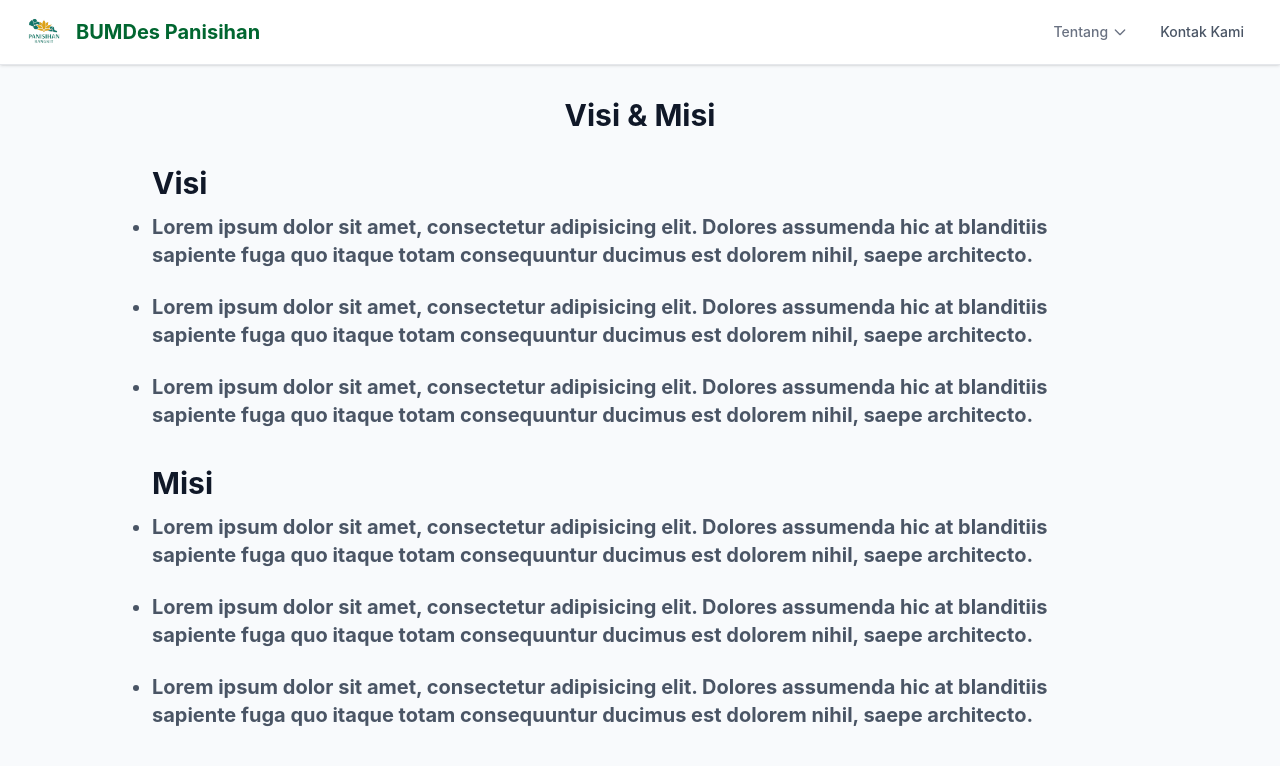
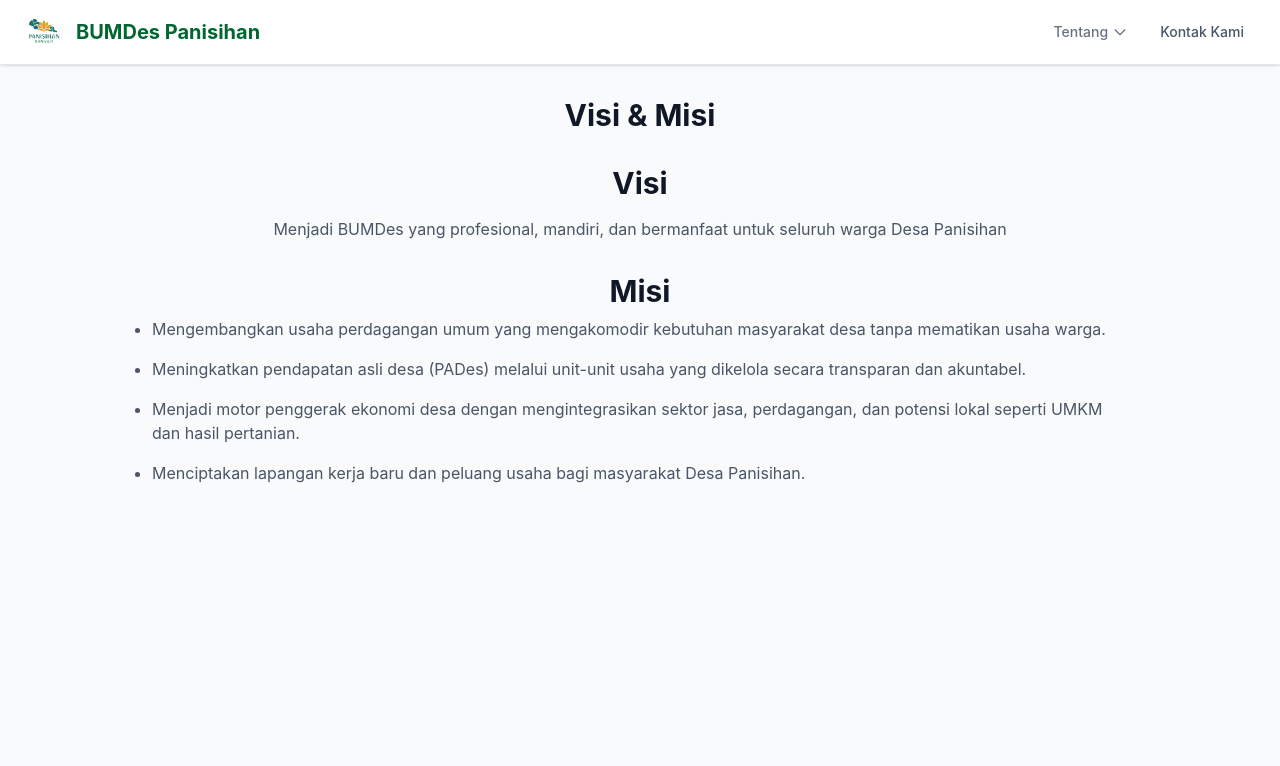
Before and after one commit to hafizhabdillah-ctrl/bumdes-panisihan, a React (Vite) app: page /visi-misi in a window 1280 px wide. Shown: the top 766 px of the page. Built offline with nearby package versions, Linux system fonts and the light colour scheme.

Commit message:
updated content

```diff
--- a/Components/TopBar.jsx
+++ b/Components/TopBar.jsx
@@ -29,7 +29,8 @@ export default function TopBar({ showMainLinks = false }) {
   return (
     <div ref={menuRef} className="sticky top-0 z-50 bg-white/95 backdrop-blur shadow-sm border-b border-gray-200">
       <div className="flex h-16 items-center justify-between px-4 md:px-6">
-        <div className="flex items-center gap-3 cursor-pointer" onClick={() => handleNavigation('/')}>          <img src="/logo.png" alt="Logo Panisihan" className="h-10 w-10 object-contain" />
+        <div className="flex items-center gap-3 cursor-pointer" onClick={() => handleNavigation('/')}>
+          <img src="/logo.png" alt="Logo Panisihan" className="h-10 w-10 object-contain" />
           <p className="text-lg md:text-xl font-bold text-green-800">BUMDes Panisihan</p>
         </div>
 
--- a/src/pages/Contact.jsx
+++ b/src/pages/Contact.jsx
@@ -6,7 +6,7 @@ export default function Contact() {
   return (
     <div className="min-h-screen bg-slate-50">
       <TopBar showMainLinks={false} />
-      <main className="max-w-6xl mx-auto px-6 py-16">
+      <main className="max-w-6xl mx-auto px-6 py-8">
         <h1 className="text-4xl font-bold text-gray-900 mb-12 text-center">Kontak Kami</h1>
 
         <div className="grid grid-cols-1 md:grid-cols-3 gap-12">
@@ -28,18 +28,6 @@ export default function Contact() {
                   01234567891011
                 </a>
                 <p>Contact Person 2</p>
-              </div>
-              <div>
-                <a className="text-blue-600 hover:text-blue-800 font-medium">
-                  01234567891011
-                </a>
-                <p>Contact Person 3</p>
-              </div>
-              <div>
-                <a className="text-blue-600 hover:text-blue-800 font-medium">
-                  01234567891011
-                </a>
-                <p>Contact Person 4</p>
               </div>
             </div>
           </div>
@@ -70,8 +58,8 @@ export default function Contact() {
               <p className="mt-4">
                 <span className="font-medium">Email:</span>
                 <br />
-                <a href="mailto:[EMAIL_ADDRESS]" className="text-blue-600 hover:text-blue-800">
-                  [EMAIL_ADDRESS]
+                <a className="text-blue-600 hover:text-blue-800">
+                  bumdesmitraqytasejahtera@gmail.com
                 </a>
               </p>
             </div>
--- a/src/pages/PotensiDesa.jsx
+++ b/src/pages/PotensiDesa.jsx
@@ -1,20 +1,42 @@
 import React from "react";
 import TopBar from "../../Components/TopBar";
 import { potensi } from "../../utils/potensi";
+import { tanah } from "../../utils/potensi";
 
 export default function PotensiDesa() {
 
   return (
     <div className="min-h-screen bg-slate-50">
       <TopBar showMainLinks={false} />
-      <div className="max-w-5xl mx-auto px-6 py-12">
+      <div className="max-w-5xl mx-auto px-6 py-8">
         <h1 className="text-3xl flex justify-center font-bold text-gray-900 mb-8">Potensi Desa Panisihan</h1>
 
         <div className="grid grid-cols-2 md:grid-cols-3 gap-8">
-          {potensi.map((s) => (
-            <div key={s.label} className="text-center bg-white p-4 rounded-lg shadow-md cursor-pointer hover:shadow-lg transition-shadow">
-              <div className="text-5xl md:text-5xl font-bold text-black">{s.value}</div>
-              <div className="mt-3 text-gray-700">{s.label}</div>
+          {potensi.map((s) => {
+            const specialPos = s.label && s.label.toLowerCase().includes("umkm") ? "md:col-start-2 md:row-start-2" : "";
+            return (
+              <div key={s.label} className={`text-center bg-white p-4 rounded-lg shadow-md hover:shadow-lg transition-shadow ${specialPos}`}>
+                <div className="text-5xl md:text-4xl font-bold text-black">{s.value}</div>
+                <div className="mt-3 text-gray-700 text-sm">{s.label}</div>
+              </div>
+            );
+          })}
+        </div>
+
+        <h1 className="text-3xl flex mt-6 justify-center font-bold text-gray-900 mb-8">Perincian Tanah Desa Panisihan</h1>
+
+        <div className="grid grid-cols-2 md:grid-cols-3 gap-8">
+          {tanah.map((s) => (
+            <div key={s.label} className="text-center bg-white p-4 rounded-lg shadow-md hover:shadow-lg transition-shadow">
+              <div className="text-5xl md:text-4xl font-bold text-black">
+                <span>
+                  {s.value}
+                </span>
+                <span className="text-xl text-gray-500">
+                  ha
+                </span>
+              </div>
+              <div className="mt-3 text-gray-700 text-sm">{s.label} </div>
             </div>
           ))}
         </div>
--- a/src/pages/TentangKami.jsx
+++ b/src/pages/TentangKami.jsx
@@ -5,16 +5,48 @@ export default function TentangKami() {
   return (
     <div className="min-h-screen bg-slate-50">
       <TopBar showMainLinks={false} />
-      <div className="max-w-5xl mx-auto px-6 py-8">
-        <h1 className="text-3xl flex justify-center font-bold text-gray-900">Tentang Kami</h1>
-        <p className="mt-4 text-gray-600 flex justify-center text-center">
-          Lorem ipsum dolor sit amet, consectetur adipisicing elit. Recusandae, expedita explicabo. Laborum placeat repellendus eos porro cumque laboriosam voluptates dolorum sed itaque aut nulla nisi numquam facere molestias obcaecati vel necessitatibus natus in voluptas aperiam, quae incidunt quod. Possimus facere aut unde maxime quia quaerat enim, ipsum esse dignissimos exercitationem?.
-        </p>
-      </div>
 
-      <div className="max-w-5xl mx-auto px-6">
-        <h1 className="text-3xl font-bold text-gray-900 flex justify-center">Struktur</h1>
-      </div>
+      <main className="max-w-6xl mx-auto px-6 py-8 space-y-10">
+        <section className="text-center">
+          <h1 className="text-3xl font-extrabold text-gray-900">Tentang Kami</h1>
+          <p className="mt-4 text-gray-600 mx-auto">
+            BUMDes Mitra Qyta Sejahtera merupakan BUMDes di Desa Panisihan Kecamatan Maos Kabupaten Cilacap. BUMDes Mitra Qyta Sejahtera bergerak pada jasa pengelolahan sampah, bidang pertanian, peternakan, dan jasa pengelolaan sport center. Kami mengelola dengan semangat kebersamaan dan gotong royong dengan prinsip pembangunan inklusif, keterbukaan, tanggung jawab dengan mengedepankan prinsip <i>Sustainable development</i>.
+          </p>
+        </section>
+
+        <section>
+          <h2 className="text-2xl font-bold text-center text-gray-900">Struktur</h2>
+          <div className="flex justify-center items-center mt-6">
+            <img src="/struktur.jpeg" alt="Struktur organisasi" className="max-w-full w-80 md:w-96 lg:w-[680px] h-auto rounded shadow" />
+          </div>
+        </section>
+
+        <section>
+          <h2 className="text-2xl font-bold text-center text-gray-900">Dasar Hukum</h2>
+
+          <div className="mt-6 grid grid-cols-1 md:grid-cols-2 gap-6">
+            <div className="bg-white p-6 rounded-md shadow-sm border border-gray-100">
+              <div className="flex items-start justify-between gap-4">
+                <div>
+                  <h3 className="text-xl font-semibold text-gray-900">Peraturan Pemerintah (PP) No. 11 Tahun 2021 tentang Badan Usaha Milik Desa</h3>
+                  <a href="https://drive.google.com/uc?export=download&id=1LcDj3bHmt3HXTA_55xXCIgiiR_F5JvVZ" className="text-sky-500 mt-3 inline-block">Download</a>
+                </div>
+              </div>
+              <div className="mt-6 border-t border-gray-300" />
+            </div>
+
+            <div className="bg-white p-6 rounded-md shadow-sm border border-gray-100">
+              <div className="flex items-start justify-between gap-4">
+                <div>
+                  <h3 className="text-xl font-semibold text-gray-900">Nomor Pokok Wajib Pajak (NPWP)</h3>
+                  <p className="text-gray-400 mt-10">12.707.117.3-522.000</p>
+                </div>
+              </div>
+              <div className="mt-6 border-t border-gray-300" />
+            </div>
+          </div>
+        </section>
+      </main>
     </div>
   );
 }
--- a/src/pages/VisiMisi.jsx
+++ b/src/pages/VisiMisi.jsx
@@ -10,31 +10,26 @@ export default function VisiMisi() {
       </div>
 
       <div className="max-w-5xl mx-auto px-6">
-        <h1 className="text-3xl font-bold text-gray-900">Visi</h1>
-        <ul className="text-xl font-bold text-gray-600 list-disc">
-          <li className="py-3">
-            Lorem ipsum dolor sit amet, consectetur adipisicing elit. Dolores assumenda hic at blanditiis sapiente fuga quo itaque totam consequuntur ducimus est dolorem nihil, saepe architecto.
-          </li>
-          <li className="py-3">
-            Lorem ipsum dolor sit amet, consectetur adipisicing elit. Dolores assumenda hic at blanditiis sapiente fuga quo itaque totam consequuntur ducimus est dolorem nihil, saepe architecto.
-          </li>
-          <li className="py-3">
-            Lorem ipsum dolor sit amet, consectetur adipisicing elit. Dolores assumenda hic at blanditiis sapiente fuga quo itaque totam consequuntur ducimus est dolorem nihil, saepe architecto.
-          </li>
-        </ul>
+        <h1 className="text-3xl flex justify-center font-bold text-gray-900">Visi</h1>
+        <p className="mt-4 text-gray-600 flex justify-center text-center">
+          Menjadi BUMDes yang  profesional, mandiri, dan bermanfaat untuk seluruh warga Desa Panisihan
+        </p>
       </div>
 
-      <div className="max-w-5xl mx-auto px-6 py-6">
-        <h1 className="text-3xl font-bold text-gray-900">Misi</h1>
-        <ul className="text-xl font-bold text-gray-600 list-disc">
-          <li className="py-3">
-            Lorem ipsum dolor sit amet, consectetur adipisicing elit. Dolores assumenda hic at blanditiis sapiente fuga quo itaque totam consequuntur ducimus est dolorem nihil, saepe architecto.
+      <div className="max-w-5xl mx-auto px-6 py-8">
+        <h1 className="text-3xl flex justify-center font-bold text-gray-900">Misi</h1>
+        <ul className="text-gray-600 list-disc">
+          <li className="py-2">
+            Mengembangkan usaha perdagangan umum yang mengakomodir kebutuhan masyarakat desa tanpa mematikan usaha warga.
           </li>
-          <li className="py-3">
-            Lorem ipsum dolor sit amet, consectetur adipisicing elit. Dolores assumenda hic at blanditiis sapiente fuga quo itaque totam consequuntur ducimus est dolorem nihil, saepe architecto.
+          <li className="py-2">
+            Meningkatkan pendapatan asli desa (PADes) melalui unit-unit usaha yang dikelola secara transparan dan akuntabel.
           </li>
-          <li className="py-3">
-            Lorem ipsum dolor sit amet, consectetur adipisicing elit. Dolores assumenda hic at blanditiis sapiente fuga quo itaque totam consequuntur ducimus est dolorem nihil, saepe architecto.
+          <li className="py-2">
+            Menjadi motor penggerak ekonomi desa dengan mengintegrasikan sektor jasa, perdagangan, dan potensi lokal seperti UMKM dan hasil pertanian.
+          </li>
+          <li className="py-2">
+            Menciptakan lapangan kerja baru dan peluang usaha bagi masyarakat Desa Panisihan.
           </li>
         </ul>
       </div>
--- a/utils/potensi.js
+++ b/utils/potensi.js
@@ -1,8 +1,18 @@
-  export const potensi = [
-    { label: "Luas Wilayah (KM2)", value: "401" },
-    { label: "Penduduk", value: "8.016" },
-    { label: "Kepala Keluarga", value: "2.300" },
-    { label: "RW", value: "8" },
-    { label: "RT", value: "35" },
-    { label: "UKM/UMKM", value: "0" },
-  ];
+export const potensi = [
+  { label: "Penduduk", value: "4,252" },
+  { label: "RW", value: "5" },
+  { label: "RT", value: "17" },
+  { label: "UKM/UMKM", value: "30" },
+];
+
+  export const tanah = [
+  { label: "Luas Wilayah", value: "239.016" },
+  { label: "Pemukiman", value: "40.860" },
+  { label: "Pertanian Sawah", value: "173.778" },
+  { label: "Ladang Tegalan", value: "17.987" },
+  { label: "Perkantoran", value: "0.902" },
+  { label: "Sekolahan", value: "0.349" },
+  { label: "Jalan Desa", value: "2.670" },
+  { label: "Lapangan Sepak Bola", value: "1.470" },
+  { label: "Makam", value: "1.000" },
+];
```
Also changed, not shown: public/struktur.jpeg (added).
